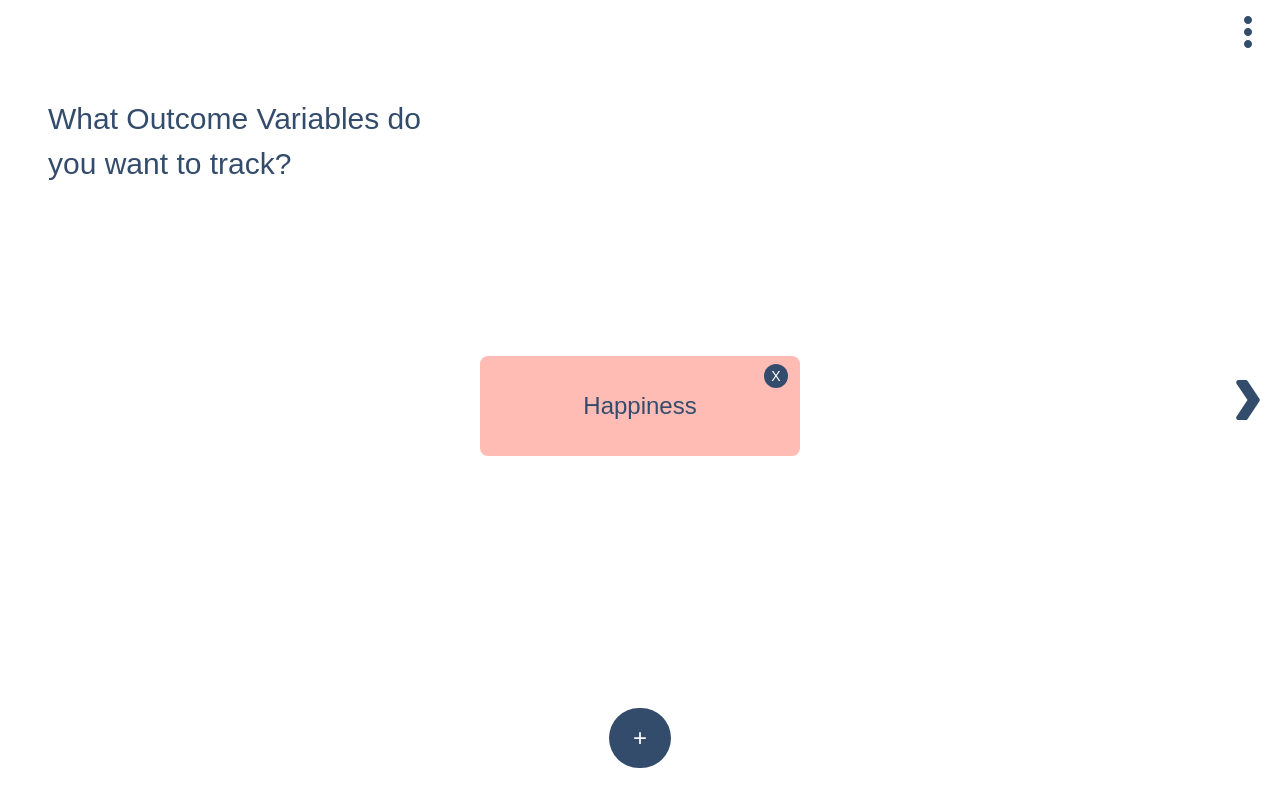
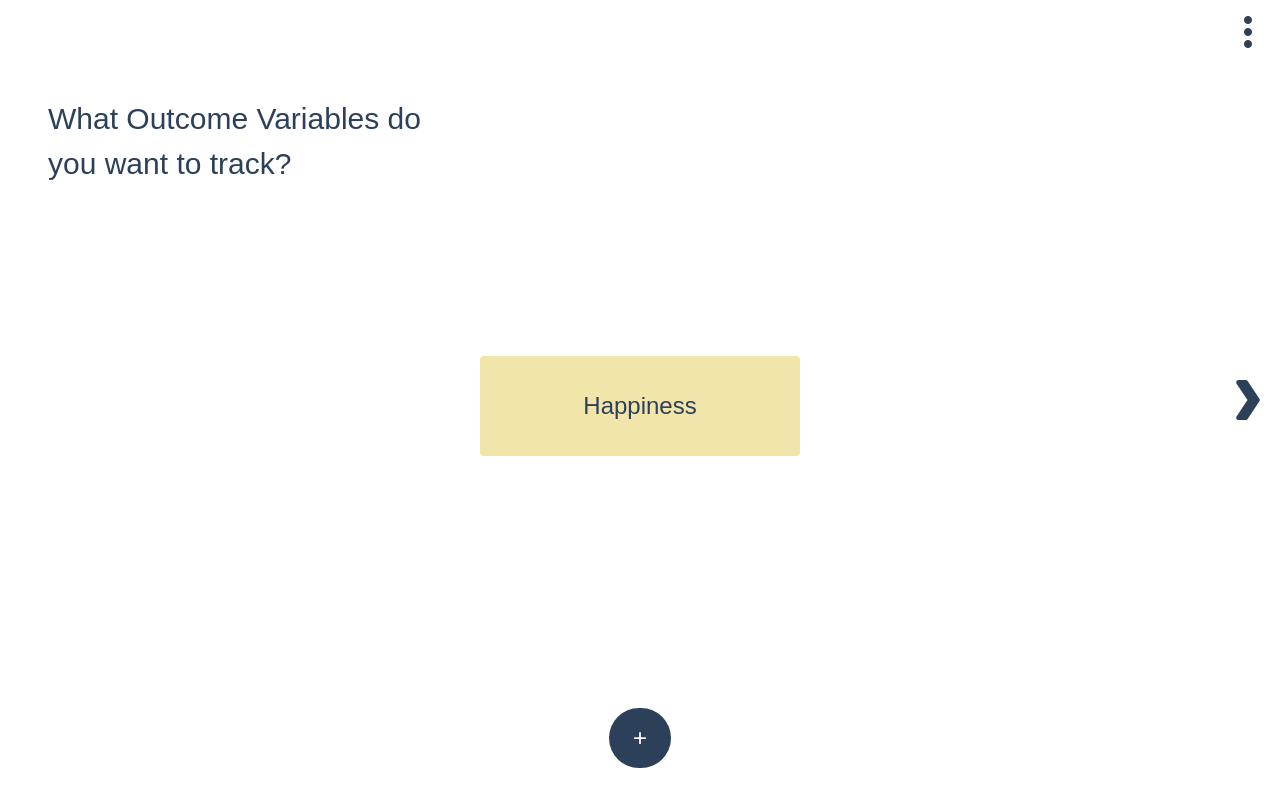
Before and after one commit to Maximilianwte/Simply-Scenario-Plan, a Vue app: page / in a window 1280 px wide. Built offline with nearby package versions, Linux system fonts and the light colour scheme.

Commit message:
show menu only on hover, change color coding

```diff
--- a/src/components/declareOutcomeVariables.vue
+++ b/src/components/declareOutcomeVariables.vue
@@ -33,12 +33,12 @@
         <div
           @click.right.prevent
           :id="componentId + '#' + item.id"
-          class="item w-72 text-center cursor-pointer front rounded-lg bg-gray-300 py-8 mt-3"
-          :style="{ backgroundColor: getColor(item.id) }"
+          class="item w-72 text-center cursor-pointer front rounded py-8 mt-3"
+          :style="{ backgroundColor: getColorMode(item.color)}"
           tooltip-content="Rename your outcome variable. What variable do you want to track?"
           tooltip-position="right"
         >
-        <div class="floatingMenu absolute text-sm right-0 top-0 mr-2 mt-2">
+          <div class="floatingMenu absolute text-sm right-0 top-0 mr-2 mt-2">
             <button
               id="deleteVar"
               @click="deleteItem(item.id)"
@@ -54,7 +54,7 @@
                 @change="sendCacheToStore"
                 @focus="cacheValue(item.id, item.title)"
                 v-model="item.title"
-                class="w-full cursor-pointer backgroundHidden text-main text-center"
+                class="w-full cursor-pointer backgroundHidden text-dark text-center"
                 ondblclick="this.setSelectionRange(0, this.value.length)"
               />
             </form>
@@ -101,7 +101,6 @@ export default {
   data() {
     return {
       componentId: "declareOutcomeVariables",
-      colors: ["#FFBCB5", "#85E0FF", "#91DBBC", "#F2E5AA", "#F59D7D"],
       cachedId: null,
       cachedTitle: null,
     };
@@ -120,15 +119,14 @@ export default {
   methods: {
     // ---- Variable Operations ----
 
-    getColor(id) {
-      if (store.state.ui.colorful) {
-        const nCol = this.colors.length;
-        const colValue =
-          id > nCol - 1 ? Math.round(Math.random() * (nCol - 1)) : id;
-        return this.colors[colValue];
-      } else {
-        return "#e2e8f0";
-      }
+    getColor() {
+      const colors = ["#FFBCB5", "#85E0FF", "#91DBBC", "#F2E5AA", "#F59D7D"];
+      const nCol = colors.length;
+      const colValue = Math.round(Math.random() * (nCol - 1));
+      return colors[colValue];
+    },
+    getColorMode(color) {
+      return store.state.ui.colorful ? color : '#e2e8f0';
     },
     cacheValue(id, title) {
       this.cachedId = id;
@@ -171,9 +169,10 @@ export default {
       if (store.state.outcomeVariables.length < 5) {
         this.sendCacheToStore();
         store.commit("addOutcomeVariable", {
-          id: this.getItems[this.getItems.length-1].id + 1,
-          displayId: this.getItems[this.getItems.length-1].displayId + 1,
+          id: this.getItems[this.getItems.length - 1].id + 1,
+          displayId: this.getItems[this.getItems.length - 1].displayId + 1,
           title: "New Variable",
+          color: this.getColor(),
           top: 6 + 10 * this.getItems.length,
           left: 4,
           cachePos: {
@@ -182,11 +181,11 @@ export default {
           },
         });
 
-        this.getAllScenarioVariables.forEach(list => {
-          list.forEach(variable => {
+        this.getAllScenarioVariables.forEach((list) => {
+          list.forEach((variable) => {
             variable.impact.push(0);
-          })
-        })
+          });
+        });
       }
     },
     deleteItem(id) {
--- a/src/components/varList.vue
+++ b/src/components/varList.vue
@@ -29,7 +29,7 @@
           draggable
           @dragover.prevent
           @dragenter.prevent
-          class="item w-64 text-center cursor-pointer front rounded-lg"
+          class="item w-64 text-center cursor-pointer front rounded"
           :class="getHeight"
           :style="{ backgroundColor: getColor(item.id) }"
         >
@@ -39,7 +39,7 @@
           v-else
           @click.right="setOpen(item.id)"
           @click.right.prevent
-          class="open item w-64 h-48 rounded-lg cursor-pointer"
+          class="open item w-64 h-48 rounded cursor-pointer"
           :style="{ backgroundColor: getColor(item.id) }"
         >
           <div class="inner mt-3 flex">
--- a/src/components/varList2.vue
+++ b/src/components/varList2.vue
@@ -15,12 +15,13 @@
         @click.right="setOpen(item.id)"
         @dragover.prevent
         @dragenter.prevent
+        class="text-dark"
       >
         <div
           v-if="item.id != openID"
-          class="item w-64 text-center cursor-pointer front rounded-lg"
+          class="item w-64 text-center cursor-pointer front rounded"
           :class="getHeight"
-          :style="{ backgroundColor: getColor(item.id) }"
+          :style="{ backgroundColor: getColorMode(item.color) }"
           @drag="startDrag(componentId + '#' + item.id)"
           draggable
         >
@@ -28,8 +29,8 @@
         </div>
         <div
           v-else
-          class="open item w-64 h-48 relative rounded-lg cursor-pointer text-xl"
-          :style="{ backgroundColor: getColor(item.id) }"
+          class="open item w-64 h-48 relative rounded cursor-pointer text-xl"
+          :style="{ backgroundColor: getColorMode(item.color) }"
         >
           <div class="floatingMenu absolute text-sm right-0 top-0 mr-2 mt-2">
             <button
@@ -57,7 +58,7 @@
                     v-model="item.title"
                     @change="sendCacheToStore"
                     @focus="cacheValues(item)"
-                    class="w-full cursor-pointer text-main pb-1 border-b-2 border-alternative"
+                    class="w-full cursor-pointer text-dark pb-1 border-b-2 border-alternative"
                     ondblclick="this.setSelectionRange(0, this.value.length)"
                   />
                 </form>
@@ -75,7 +76,7 @@
                     min="0"
                     max="100"
                     step="any"
-                    class="cursor-pointer text-main w-16"
+                    class="cursor-pointer text-dark w-16"
                     ondblclick="this.setSelectionRange(0, this.value.length)"
                   />
                   <label class="ml-1">%</label>
@@ -83,19 +84,43 @@
               </div>
             </div>
           </div>
-          <div v-if="item.impact[0] == 0 || IDsetImpact == item.id" id="changeVarFloating" class="floatingMenu absolute flex">
+          <div
+            v-if="item.impact[0] == 0 || IDsetImpact == item.id"
+            id="changeVarFloating"
+            class="absolute flex"
+          >
             <div id="arrow" class="flex-col">
-              <svg class="w-10" style="transform: rotateZ(270deg)" xmlns="http://www.w3.org/2000/svg" viewBox="0 0 404.308 404.309"><path d="M0 101.08h404.308L202.151 303.229 0 101.08z"/></svg>
+              <svg
+                class="w-10"
+                style="transform: rotateZ(270deg)"
+                xmlns="http://www.w3.org/2000/svg"
+                viewBox="0 0 404.308 404.309"
+              >
+                <path d="M0 101.08h404.308L202.151 303.229 0 101.08z" />
+              </svg>
             </div>
-            <div id="outcomeVarMenu" class="bg-gray-100 px-2 py-4 rounded-lg text-base">
-              <div v-for="outcomevar in getOutcomeVars" :key="outcomevar.displayId" :title="outcomevar.title" class="variableItem py-1 px-3 rounded-full mt-1 flex">
-                <div class="w-10 h-10 rounded-full flex-col" :style="{ backgroundColor: getColor(outcomevar.displayId) }"><h6>{{outcomevar.title[0]}}</h6></div>
+            <div
+              id="outcomeVarMenu"
+              class="bg-gray-100 px-2 py-4 rounded text-base"
+            >
+              <div
+                v-for="outcomevar in getOutcomeVars"
+                :key="outcomevar.displayId"
+                :title="outcomevar.title"
+                class="variableItem py-1 px-3 rounded-full mt-1 flex"
+              >
+                <div
+                  class="w-10 h-10 rounded-full flex-col"
+                  :style="{ backgroundColor: getColorMode(outcomevar.color) }"
+                >
+                  <h6>{{ outcomevar.title[0] }}</h6>
+                </div>
                 <input
                   type="number"
                   v-model="item.impact[outcomevar.id]"
                   @change="sendCacheToStore"
                   step="any"
-                    class="cursor-pointer text-main w-16 ml-2 border-2 border-gray-200 text-right"
+                  class="cursor-pointer text-dark w-16 ml-2 border-2 border-gray-200 text-right"
                   ondblclick="this.setSelectionRange(0, this.value.length)"
                 />
               </div>
@@ -122,7 +147,6 @@ export default {
       componentId: this.id,
       openID: null,
       IDsetImpact: null,
-      colors: ["#FFBCB5", "#85E0FF", "#91DBBC", "#F2E5AA", "#F59D7D"],
       cachedValue: {},
     };
   },
@@ -138,7 +162,7 @@ export default {
     },
     getOutcomeVars() {
       return store.state.outcomeVariables;
-    }
+    },
   },
   methods: {
     // ---- Drag methods ----
@@ -226,6 +250,7 @@ export default {
           id: this.getItems[this.getItems.length - 1].id + 1,
           title: "New Scenario",
           prob: 0,
+          color: this.getColor(),
         },
       });
       svgDraw.updateAndConnectAll();
@@ -254,18 +279,17 @@ export default {
       }
       return null;
     },
-    getColor(id) {
-      if (store.state.ui.colorful) {
-        const nCol = this.colors.length;
-        const colValue =
-          id > nCol - 1 ? Math.round(Math.random() * (nCol - 1)) : id;
-        return this.colors[colValue];
-      } else {
-        return "#e2e8f0";
-      }
-    },
     cacheValues(item) {
       Object.assign(this.cachedValue, item);
+    },
+    getColor() {
+      const colors = ["#FFBCB5", "#85E0FF", "#91DBBC", "#F2E5AA", "#F59D7D"];
+      const nCol = colors.length;
+      const colValue = Math.round(Math.random() * (nCol - 1));
+      return colors[colValue];
+    },
+    getColorMode(color) {
+      return store.state.ui.colorful ? color : "#e2e8f0";
     },
   },
 };
--- a/src/main.css
+++ b/src/main.css
@@ -6,6 +6,8 @@
 
 body {
   font-family: 'Quicksand', sans-serif;
+  --dark: #2c405a;
+  --light: #fff;
 }
 
 a {
@@ -46,7 +48,7 @@ input {
 }
 
 .theme_light {
-  --main: #344c6b;
+  --main: #2c405a;
   --alternative: #374f6ea9;
   --bg: #fff;
   --focus: #e84855;
@@ -78,80 +80,6 @@ li {
   list-style: none;
 }
 
-.quarterCircleTopLeft {
-  width: 140px;
-  height: 140px;
-  cursor: pointer;
-  border-radius: 140px 0 0 0;
-  -moz-border-radius: 140px 0 0 0;
-  -webkit-border-radius: 140px 0 0 0;
-}
-
-.circle:hover {
-  background: var(--focus)
-}
-
-.quarterCircleTopRight {
-  width: 140px;
-  height: 140px;
-  cursor: pointer;
-  border-radius: 0 140px 0 0;
-  -moz-border-radius: 0 140px 0 0;
-  -webkit-border-radius: 0 140px 0 0;
-}
-
-.quarterCircleBottomRight {
-  width: 140px;
-  height: 140px;
-  cursor: pointer;
-  border-radius: 0 0 140px 0;
-  -moz-border-radius: 0 0 140px 0;
-  -webkit-border-radius: 0 0 140px 0;
-}
-
-.quarterCircleBottomLeft {
-  width: 140px;
-  height: 140px;
-  cursor: pointer;
-  border-radius: 0 0 0 140px;
-  -moz-border-radius: 0 0 0 140px;
-  -webkit-border-radius: 0 0 0 140px;
-}
-
-.right {
-  transform: rotate(-90deg);
-  -webkit-transform: rotate(-90deg);
-}
-
-.left {
-  transform: rotate(90deg);
-  -webkit-transform: rotate(90deg);
-}
-
-#progressBar {
-  transition: 0.5s;
-}
-
-#circle {
-  transition: .3s;
-}
-
-.fade-enter-active,
-.fade-leave-active {
-  transition: all 0.5s;
-}
-
-.fade-enter-to {
-  transform: translateX(20%);
-  transition: all 0.5 0.5;
-  opacity: 0;
-}
-
-.fade-leave-to {
-  transform: translateX(-20%);
-  opacity: 0;
-}
-
 .clickThrough {
   pointer-events: none;
 }
@@ -164,6 +92,20 @@ li {
   position: absolute;
   right: 100%;
   top: 0px;
+}
+
+#changeVarFloating {
+  left: calc(1rem + 100%);
+  bottom: 50%;
+  transform: translateY(50%);
+}
+
+.floatingMenu {
+  display: none;
+}
+
+.item:hover .floatingMenu {
+  display: block;
 }
 
 /* Tooltip */
@@ -217,9 +159,3 @@ li {
   visibility: visible;
   opacity: 1;
 }
-
-#changeVarFloating {
-  left: calc(1rem + 100%);
-  bottom: 50%;
-  transform: translateY(50%);
-}
--- a/src/store.js
+++ b/src/store.js
@@ -21,6 +21,7 @@ export default new Vuex.Store({
         id: 0,
         displayId: 0,
         title: "Happiness",
+        color: "#F2E5AA",
         top: 6,
         left: 4,
         cachePos: {
@@ -36,14 +37,16 @@ export default new Vuex.Store({
           displayId: 0,
           title: "Scenario A",
           prob: 0,
-          impact: [20]
+          impact: [20],
+          color: "#85E0FF"
         },
         {
           id: 1,
           displayId: 1,
           title: "Scenario B",
           prob: 11.2,
-          impact: [-5.2]
+          impact: [-5.2],
+          color: "#91DBBC"
         }
       ],
     ],
@@ -88,13 +91,17 @@ export default new Vuex.Store({
       state.outcomeVariables.push(payload);
       this.commit("setDataToCookie", "outcomeVariables");
     },
-    addScenarioList(state, payload) {
+    addScenarioList(state) {
+      const colors = ["#FFBCB5", "#85E0FF", "#91DBBC", "#F2E5AA", "#F59D7D"];
+      const nCol = colors.length;
+      const colValue = Math.round(Math.random() * (nCol - 1));
       state.scenarioVariables.push([
         {
           id: 0,
           displayId: 0,
           title: "New Scenario",
           prob: 0,
+          color: colors[colValue]
         },
       ]);
       this.commit("setDataToCookie", "scenarioVariables");
--- a/src/views/front.vue
+++ b/src/views/front.vue
@@ -15,7 +15,7 @@
 
  <div class="fixed right-0 mt-4 mr-4" id="menu">
    <button @click="menuActive = !menuActive"><svg class="h-8" viewBox="0 0 515.555 515.555" xmlns="http://www.w3.org/2000/svg"><path d="M303.347 18.875c25.167 25.167 25.167 65.971 0 91.138s-65.971 25.167-91.138 0-25.167-65.971 0-91.138c25.166-25.167 65.97-25.167 91.138 0M303.347 212.209c25.167 25.167 25.167 65.971 0 91.138s-65.971 25.167-91.138 0-25.167-65.971 0-91.138c25.166-25.167 65.97-25.167 91.138 0M303.347 405.541c25.167 25.167 25.167 65.971 0 91.138s-65.971 25.167-91.138 0-25.167-65.971 0-91.138c25.166-25.167 65.97-25.167 91.138 0"/></svg></button>
-   <div v-if="menuActive" class="dropdown border-2 w-48 py-2 px-2 bg-bg">
+   <div v-if="menuActive" class="dropdown border-2 w-48 py-2 px-2 bg-bg rounded">
      <ul>
        <li @click="goBackOneStep" class="border-b-2 py-2 cursor-pointer hover:bg-gray-100">Undo last edit</li>
        <li @click="handleClearAll" class="border-b-2 py-2 cursor-pointer hover:bg-gray-100">Clear All</li>
--- a/tailwind.config.js
+++ b/tailwind.config.js
@@ -15,6 +15,8 @@ module.exports = {
       main: "var(--main)",
       alternative: "var(--alternative)",
       focus: "var(--focus)",
+      dark: "var(--dark)",
+      light: "var(--light)",
       black: '#000',
       white: '#fff',
 
```
Lines whose indentation alone changed are shown as unchanged.
